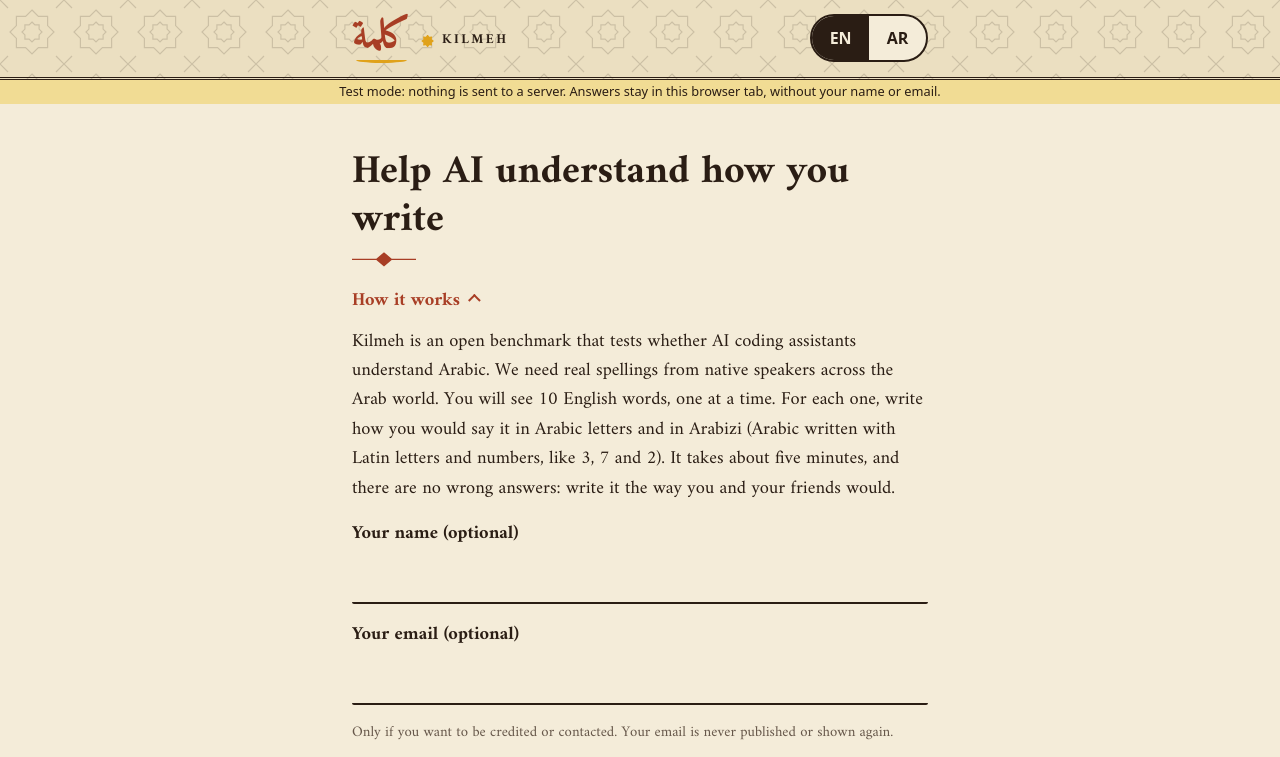
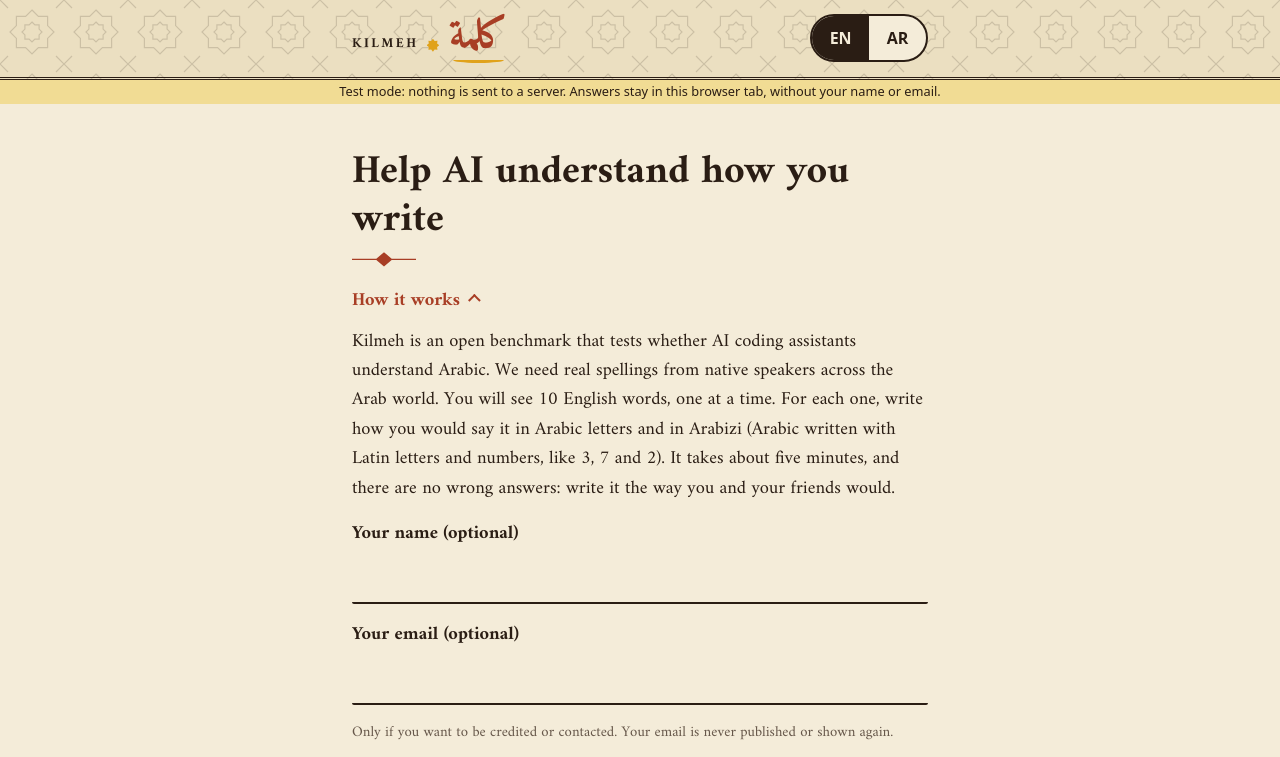
Before and after one commit to kilmeh/contribute, a plain HTML site: page index.html in a window 1280 px wide. Shown: the top 757 px of the page. Drawn offline with Linux system fonts and the light colour scheme; a script that the page names is missing.

Commit message:
feat: brand order KILMEH left, كلمة right; banner to match

```diff
--- a/index.html
+++ b/index.html
@@ -15,7 +15,7 @@
 </head>
 <body>
   <header class="topbar">
-    <span class="brand"><span class="brand-ar" lang="ar" dir="rtl">كلمة</span><span class="brand-en" lang="en" dir="ltr">Kilmeh</span></span>
+    <span class="brand" dir="ltr"><span class="brand-en" lang="en" dir="ltr">Kilmeh</span><span class="brand-ar" lang="ar" dir="rtl">كلمة</span></span>
     <div class="lang-toggle" role="group" data-i18n-aria-label="lang_toggle_label" aria-label="Language">
       <button type="button" data-lang-choice="en" aria-pressed="true" lang="en">EN</button>
       <button type="button" data-lang-choice="ar" aria-pressed="false" lang="en">AR</button>
--- a/styles.css
+++ b/styles.css
@@ -732,7 +732,7 @@ dialog::backdrop {
   font-family: var(--font-display);
 }
 
-.brand-en::before {
+.brand-en::after {
   content: "";
   inline-size: 0.8rem;
   block-size: 0.8rem;
```
Also changed, not shown: .github/banner.png.
